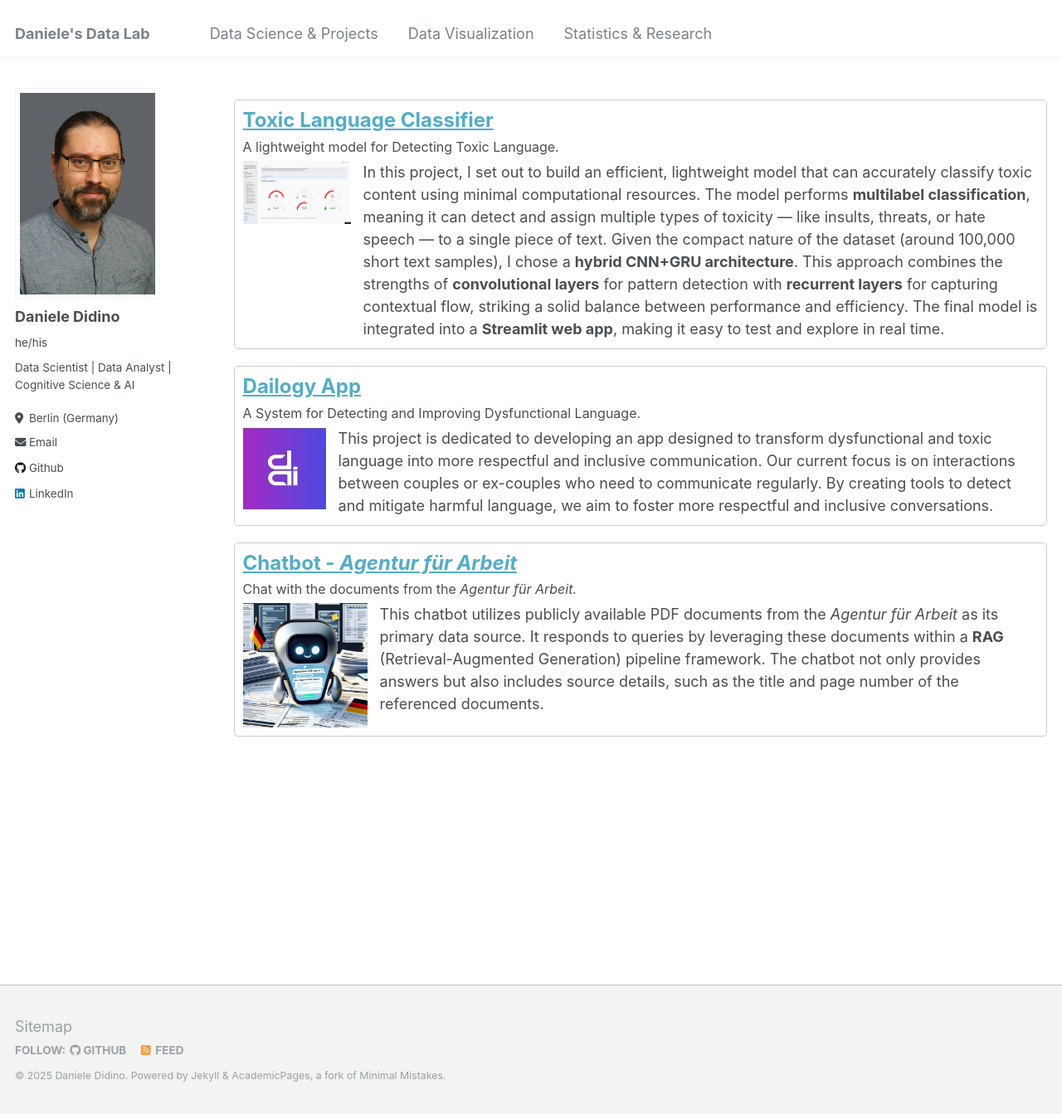
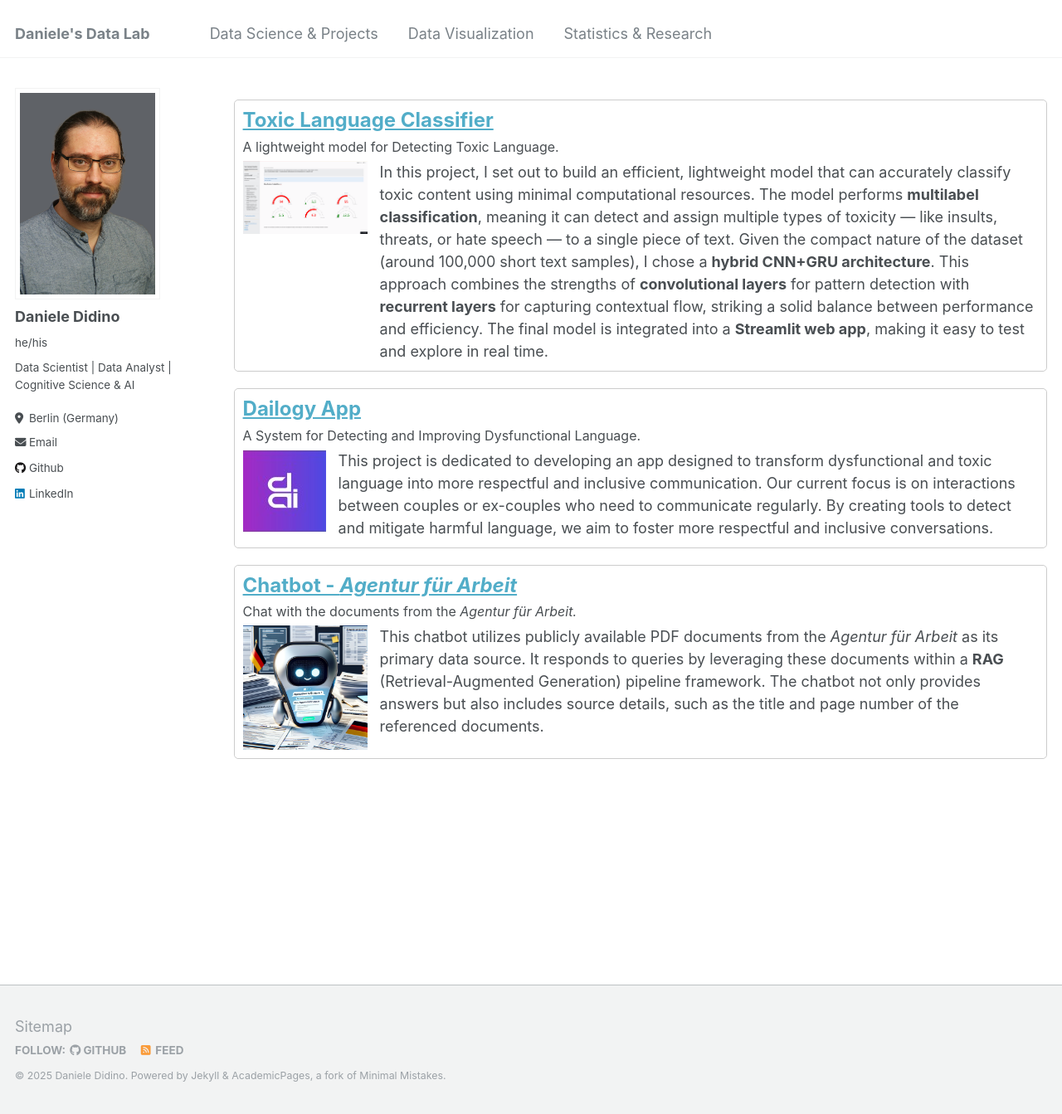
Before and after one commit to DanieleDidino/DanieleDidino.github.io, a Jekyll site: the page built from _pages/data_proj.html, in a window 1280 px wide and 1343 px high. Shown: the whole window at 83% size. Built offline with Jekyll 4.4.1, drawn with Linux system fonts in a browser that asks for light colours.

Commit message:
edit links and img size

```diff
--- a/_pages/data_proj.html
+++ b/_pages/data_proj.html
@@ -65,11 +65,11 @@
 <!-- Streamlit Toxic Language Classifier App -->
 <div class="project">
   <h2 class="project-title">
-      <a href="../DL_projects/" target="_self">Toxic Language Classifier</a>
+      <a href="../DL_projects/toxic_clf/" target="_self">Toxic Language Classifier</a>
   </h2>
   <p class="project-description">A lightweight model for Detecting Toxic Language.</p>
   <div class="project-body">
-      <img src="/images/streamlit_tox_clf_screenshot.png" alt="Streamlit Tox-clf Screenshot" width="130">
+      <img src="/images/streamlit_tox_clf_screenshot.png" alt="Streamlit Tox-clf Screenshot" width="200">
       <p>
         In this project, I set out to build an efficient, lightweight model that can accurately classify
         toxic content using minimal computational resources. The model performs <b>multilabel classification</b>,
```
